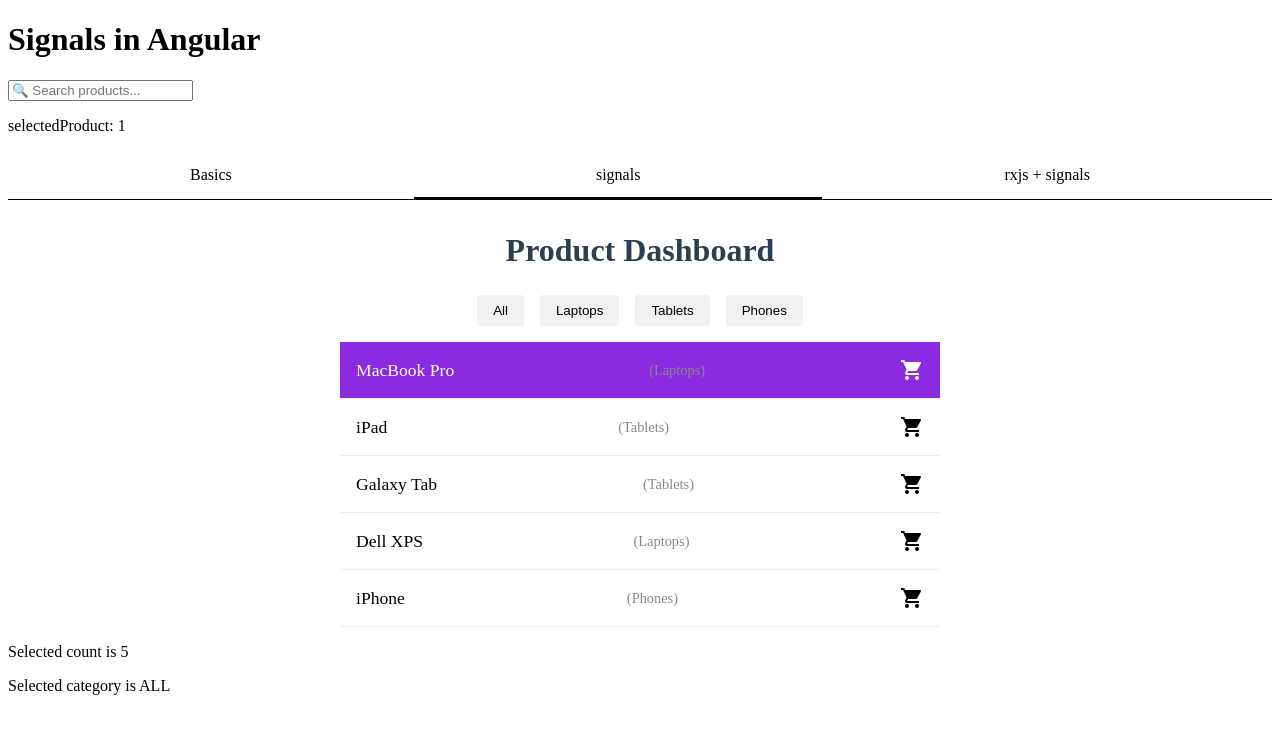
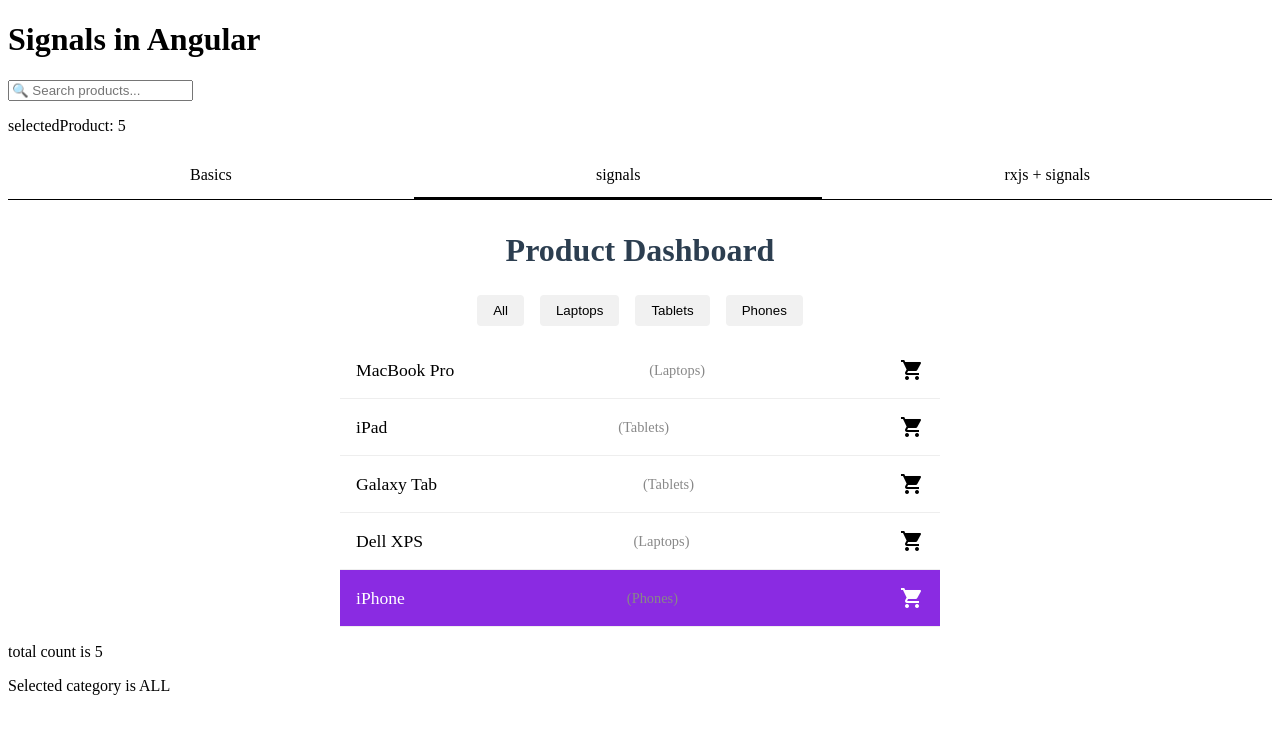
Before and after one commit to rantoun88/signals, an Angular app: page / in a window 1280 px wide. Both pictures are taken after a click on the tab "signals". Shown: the top 734 px of the page. Built offline with nearby package versions, Linux system fonts and the light colour scheme.

Commit message:
Add new minor changes

```diff
--- a/src/app/app.component.html
+++ b/src/app/app.component.html
@@ -3,17 +3,16 @@
   <input
     type="text"
     [value]="search()"
-    (input)="updateSearchTerm($any($event.target).value)"
+    (input)="updateSearchTerm($event)"
     placeholder="🔍 Search products..."
   />
-  <p>selectedProduct: {{ selectedProductId() }}</p>
+  <p *ngIf="tabIndex === 1">selectedProduct: {{ selectedProductId() }}</p>
 </div>
 
 <!-- Material Tabs -->
 <mat-tab-group [(selectedIndex)]="tabIndex" (selectedIndexChange)="onTabChange($event)">
   <mat-tab label="Basics"><basic-component/></mat-tab>
   <mat-tab label="signals"><product-dashboard-signals1 [searchTerm]="search()"
-                                                       (productClicked)="handleProductClickInApp($event)"
                                                        [(selected)]="selectedProductId">
 
   </product-dashboard-signals1></mat-tab>
--- a/src/app/app.component.ts
+++ b/src/app/app.component.ts
@@ -18,7 +18,7 @@ export class AppComponent {
   tabIndex = 0;
   search = signal('');
 
-  selectedProductId = signal(1);
+  selectedProductId = signal(5);
   // as signal if I want a side effect when selectedProductId is changed (like defining computed signal or effect)
 
 
@@ -30,11 +30,8 @@ export class AppComponent {
     this.router.navigate([paths[index]]);
   }
 
-  updateSearchTerm(value: string) {
-    this.search.set(value);
-  }
-
-  handleProductClickInApp(product: Product) {
-    //console.log(`Product ${product.name} clicked`)
+  updateSearchTerm(event: Event) {
+    const searchValue = (event.target as HTMLInputElement).value
+    this.search.set(searchValue);
   }
 }
--- a/src/app/components/product-dashboard-signals1/product-dashboard-signals1.html
+++ b/src/app/components/product-dashboard-signals1/product-dashboard-signals1.html
@@ -10,7 +10,7 @@
 
 <!-- Product List -->
 <ul class="product-list">
-  <li *ngFor="let product of filteredProducts()" class="product-item" (click)="onProductClick(product)" [ngClass]="{'highlight-violet': selected() === product.id}">
+  <li *ngFor="let product of filteredProducts()" class="product-item" [ngClass]="{'highlight-violet': selected() === product.id}">
 
 
     {{ product.name }} <span class="category-label">({{ product.category }})</span>
@@ -19,7 +19,7 @@
 </ul>
 
 <div>
-  <p>Selected count is {{ selectedCount() }}</p>
+  <p>total count is {{ totalCount() }}</p>
 </div>
 <div>
   <p>Selected category is {{ selectedCategory() || 'ALL' }}</p>
--- a/src/app/components/product-dashboard-signals1/product-dashboard-signals1.ts
+++ b/src/app/components/product-dashboard-signals1/product-dashboard-signals1.ts
@@ -17,20 +17,16 @@ import { MatIconModule } from '@angular/material/icon';
 export class ProductDashboardSignals1 implements OnInit, OnDestroy {
   private productService = inject(ProductService);
   private loadSubscription = Subscription.EMPTY ;
+  allProducts = signal<Product[]>([]);
 
   // -----> signal input
-  searchTerm = input('') ;
+  readonly searchTerm = input('') ;
 
   // for model clarification
   selected = model.required<number>();
 
-  // ----> signal output
-  readonly productClicked = output<Product>();
-
 
   selectedCategory = signal<string | null>(null);
-  allProducts = signal<Product[]>([]);
-
   filteredProducts = computed(() => {
     const category = this.selectedCategory();
     const term = this.searchTerm().toLowerCase() || '';
@@ -41,14 +37,12 @@ export class ProductDashboardSignals1 implements OnInit, OnDestroy {
     );
   });
 
-  selectedCount = computed(() => this.filteredProducts().length);
+  totalCount = computed(() => this.filteredProducts().length);
 
   constructor(private snackBar: MatSnackBar) {
     effect(() => {
-      const products = this.filteredProducts();
-     // console.log(`Filteredlist updated: ${products.length} product(s)`);
-      this.snackBar.open(`Found ${products.length} product`, 'Close', {
-        duration: 2000,
+      this.snackBar.open(`Found ${this.totalCount()} product`, 'Close', {
+        duration: 4000,
       });
     });
   }
@@ -57,6 +51,7 @@ export class ProductDashboardSignals1 implements OnInit, OnDestroy {
     this.loadSubscription = this.productService.getAll().subscribe(this.allProducts.set);
   }
 
+  // selectCategory with null value displays all the products
   selectCategory(category: string | null) {
     this.selectedCategory.set(category);
   }
@@ -66,8 +61,4 @@ export class ProductDashboardSignals1 implements OnInit, OnDestroy {
       this.loadSubscription.unsubscribe();
     }
   }
-
-  onProductClick(product: Product) {
-    this.productClicked.emit(product);
-  }
 }
--- a/src/app/components/product-dashboard-signals2/product-dashboard-signals2.html
+++ b/src/app/components/product-dashboard-signals2/product-dashboard-signals2.html
@@ -9,7 +9,7 @@
 </div>
 
 <p>Selected Category: {{ selectedCategory() || 'All' }}</p>
-<p>Count: {{ productCount() }}</p>
+<p>Total Count: {{ productCount() }}</p>
 
 <ul>
   <li *ngFor="let p of filteredProducts()">
--- a/src/app/components/product-dashboard-signals2/product-dashboard-signals2.ts
+++ b/src/app/components/product-dashboard-signals2/product-dashboard-signals2.ts
@@ -3,7 +3,7 @@ import {
   switchMap,
   map,
 } from 'rxjs/operators';
-import { FormControl, ReactiveFormsModule } from '@angular/forms';
+import { ReactiveFormsModule } from '@angular/forms';
 import { ProductService } from '../../services/product.service';
 import { Product } from '../../models/product.model';
 import { CommonModule } from '@angular/common';
@@ -25,16 +25,6 @@ export class ProductDashboardSignals2 {
   searchTerm = input('');
 
   selectedCategory = signal<string | null>(null);
-
-  constructor(private snackBar: MatSnackBar) {
-    effect(() => {
-      const products = this.filteredProducts();
-     // console.log(`[Effect] Found ${this.productCount()} product(s)`);
-      this.snackBar.open(`Found ${products.length} product`, 'Close', {
-        duration: 2000,
-      });
-    });
-  }
 
   // Observable: search input stream
   private searchTerm$ = toObservable(this.searchTerm);
@@ -58,6 +48,13 @@ export class ProductDashboardSignals2 {
 
   // Count (computed from filtered signal)
   productCount = computed(() => this.filteredProducts().length);
+  constructor(private snackBar: MatSnackBar) {
+    effect(() => {
+      this.snackBar.open(`Found ${this.productCount()} product`, 'Close', {
+        duration: 4000,
+      });
+    });
+  }
 
   selectCategory(category: string | null) {
     this.selectedCategory.set(category);
```
